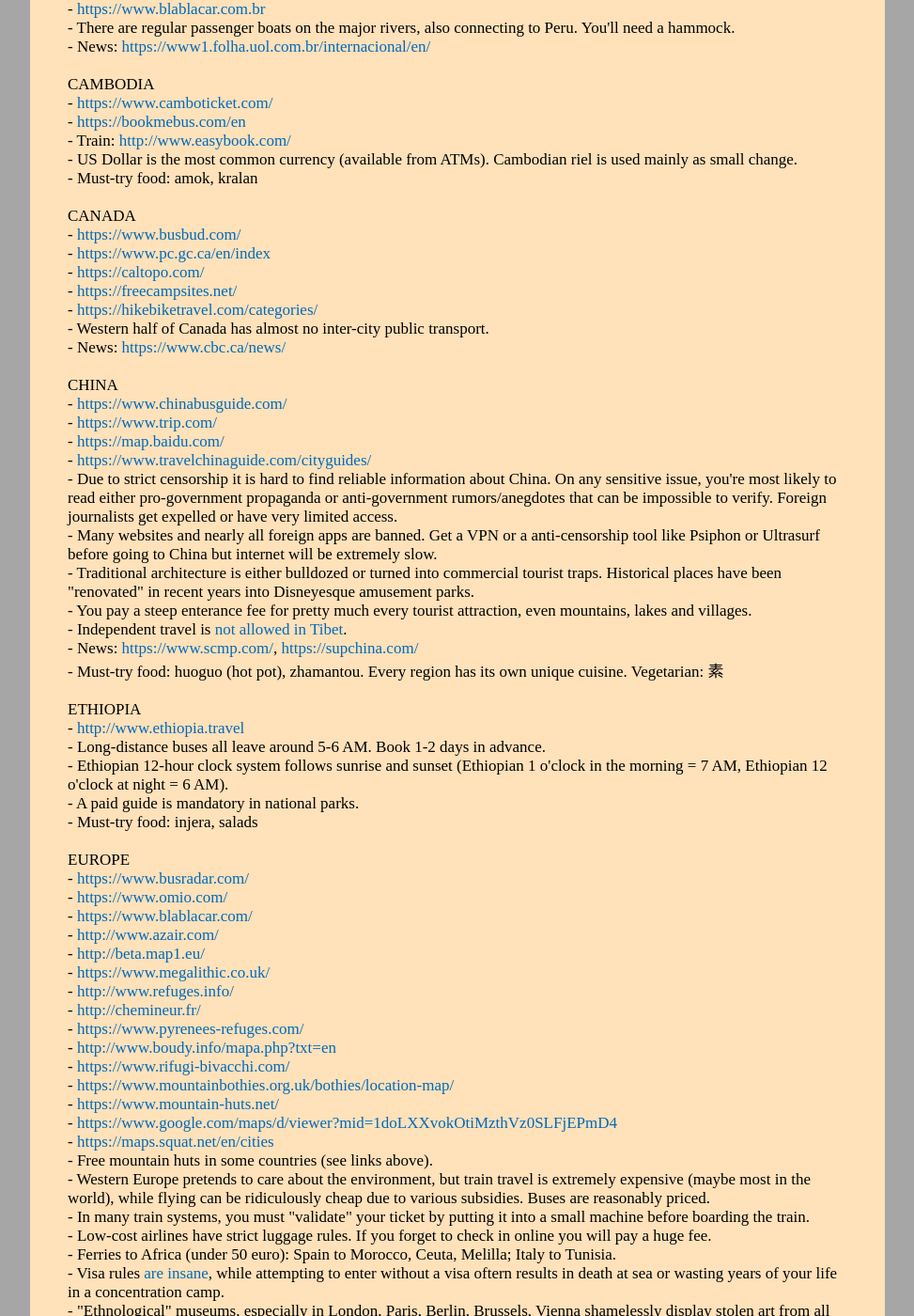
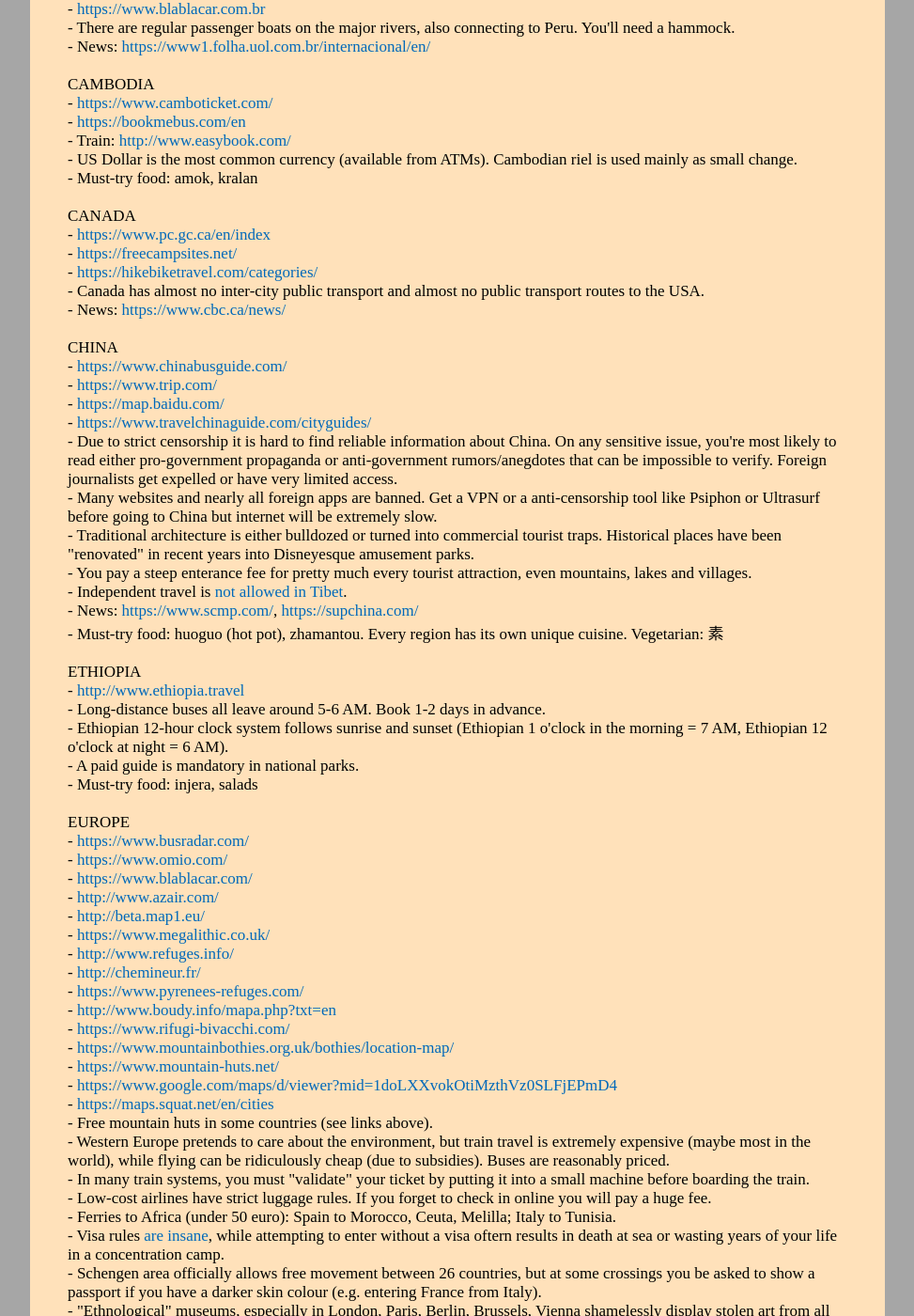
Before and after one commit to witbag/witbag.github.io, a Jekyll site: the page built from travel/notes.html, in a window 1280 px wide and 1400 px high, scrolled down 544 px. Shown: the whole window at 94% size, without its empty margins (153-1126 px from the left). Built offline with Jekyll 4.4.1, drawn with Linux system fonts in a browser that asks for light colours; some of the changed text lies outside the part shown.

Commit message:
Update notes.html

```diff
--- a/travel/notes.html
+++ b/travel/notes.html
@@ -38,12 +38,10 @@
 - Must-try food: amok, kralan<br>
 <br>
 CANADA<br>
-- <a href="https://www.busbud.com/" target=_blank>https://www.busbud.com/</a><br />
 - <a href="https://www.pc.gc.ca/en/index" target=_blank>https://www.pc.gc.ca/en/index</a><br />
-- <a href="https://caltopo.com/" target=_blank>https://caltopo.com/</a><br />
 - <a href="https://freecampsites.net/" target=_blank>https://freecampsites.net/</a><br />
 - <a href="https://hikebiketravel.com/categories/" target=_blank>https://hikebiketravel.com/categories/</a><br />
-- Western half of Canada has almost no inter-city public transport.<br>
+- Canada has almost no inter-city public transport and almost no public transport routes to the USA.<br>
 - News: <a href="https://www.cbc.ca/news/" target=_blank>https://www.cbc.ca/news/</a><br />
 <br>
 CHINA<br>
@@ -83,11 +81,12 @@
 - <a href="https://www.google.com/maps/d/viewer?mid=1doLXXvokOtiMzthVz0SLFjEPmD4" target=_blank>https://www.google.com/maps/d/viewer?mid=1doLXXvokOtiMzthVz0SLFjEPmD4</a><br />
 - <a href="https://maps.squat.net/en/cities" target=_blank>https://maps.squat.net/en/cities</a><br />
 - Free mountain huts in some countries (see links above).<br>
-- Western Europe pretends to care about the environment, but train travel is extremely expensive (maybe most in the world), while flying can be ridiculously cheap due to various subsidies. Buses are reasonably priced.<br>
+- Western Europe pretends to care about the environment, but train travel is extremely expensive (maybe most in the world), while flying can be ridiculously cheap (due to subsidies). Buses are reasonably priced.<br>
 - In many train systems, you must "validate" your ticket by putting it into a small machine before boarding the train.<br>
 - Low-cost airlines have strict luggage rules. If you forget to check in online you will pay a huge fee.<br>
 - Ferries to Africa (under 50 euro): Spain to Morocco, Ceuta, Melilla; Italy to Tunisia.<br>
 - Visa rules <a href="visas.html#europe">are insane</a>, while attempting to enter without a visa oftern results in death at sea or wasting years of your life in a concentration camp.<br>
+- Schengen area officially allows free movement between 26 countries, but at some crossings you be asked to show a passport if you have a darker skin colour (e.g. entering France from Italy).<br>
 - "Ethnological" museums, especially in London, Paris, Berlin, Brussels, Vienna shamelessly display stolen art from all over the world and refuse to return them.<br>
 - You need money to use public toilets, even in bus and train stations.<br>
 - Must-try food: in the West: cheese, pizza; in the East: rye bread, borscht.<br>
```
Also changed, not shown: other parts of travel/notes.html (+1 -1 lines).
